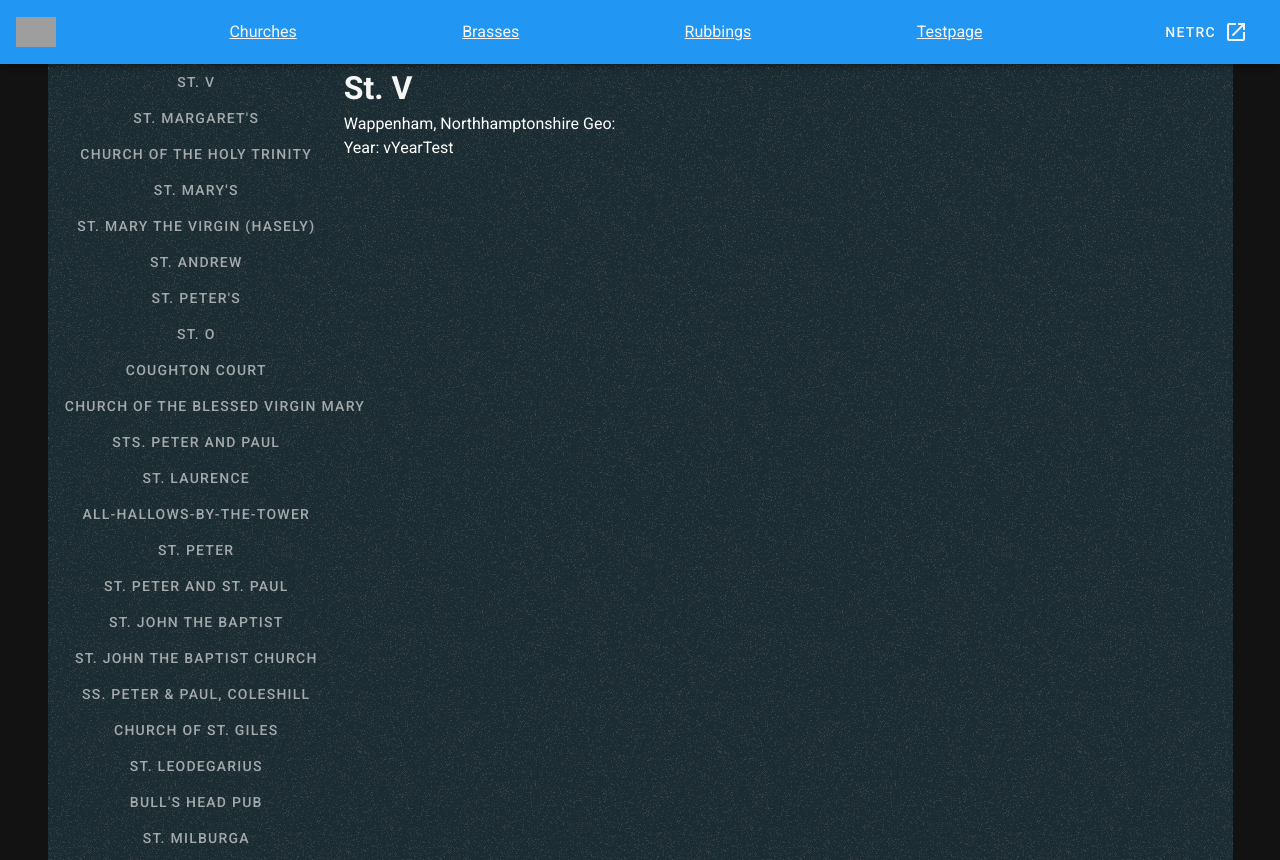
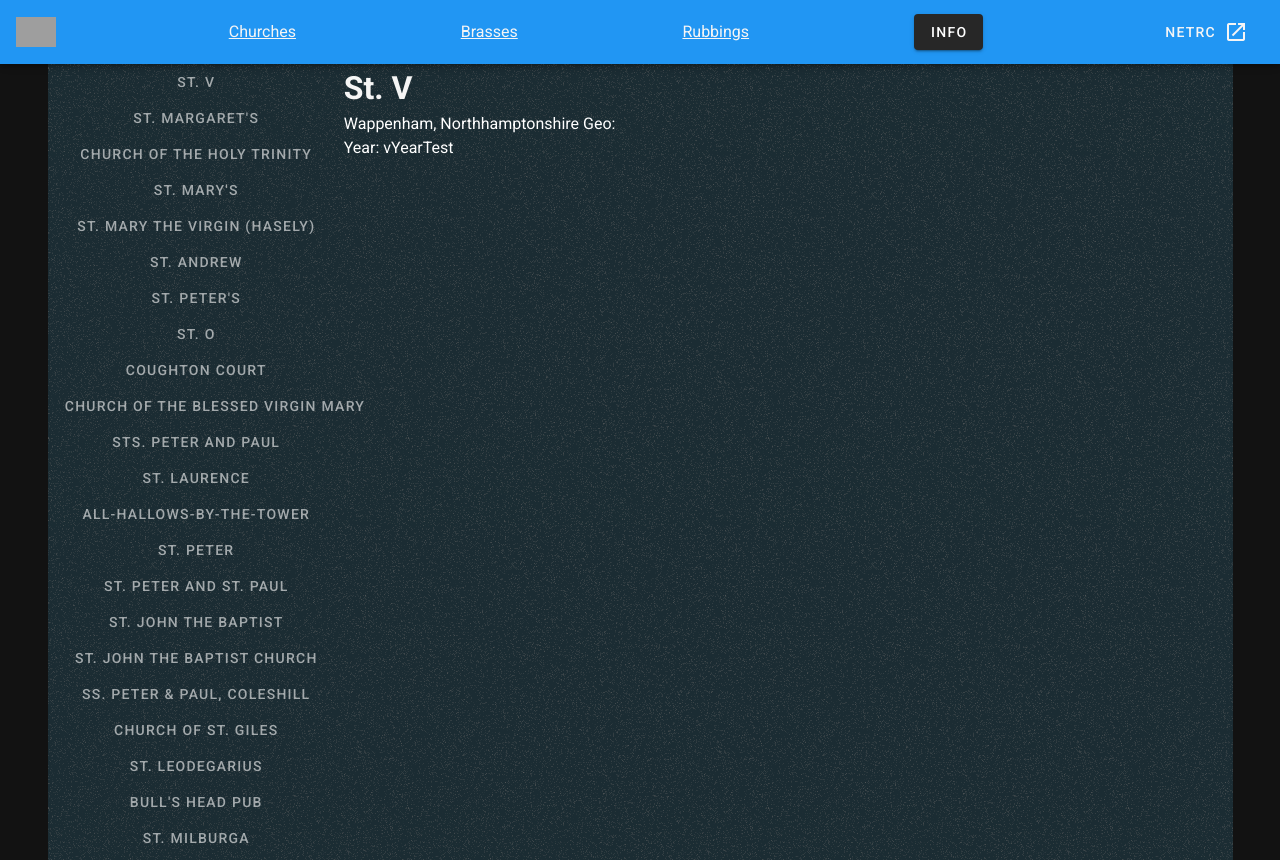
Before and after one commit to netrc/vlcb21, a Vue app: page /churches in a window 1280 px wide. Built offline with nearby package versions, Linux system fonts and the light colour scheme; grey boxes are pictures that could not be loaded.

Commit message:
added sub-menu to man nav

```diff
--- a/src/App.vue
+++ b/src/App.vue
@@ -27,7 +27,20 @@
       <router-link to="/rubbings"> Rubbings </router-link>
       <v-spacer></v-spacer>
 
-      <router-link to="/testpage"> Testpage </router-link>
+      <v-menu  r:rounded="rounded" open-on-hover offset-y transition="slide-x-transition" bottom right>
+        <template v-slot:activator="{ on, attrs }">
+          <v-btn flat v-bind="attrs" v-on="on">
+            Info
+          </v-btn>
+        </template>
+        <v-list dense>
+          <v-list-item router to="/testpage">
+            <v-list-item-title>
+              Test page
+            </v-list-item-title>
+          </v-list-item>
+        </v-list>
+      </v-menu>
       <v-spacer></v-spacer>
 
       <v-btn
```
